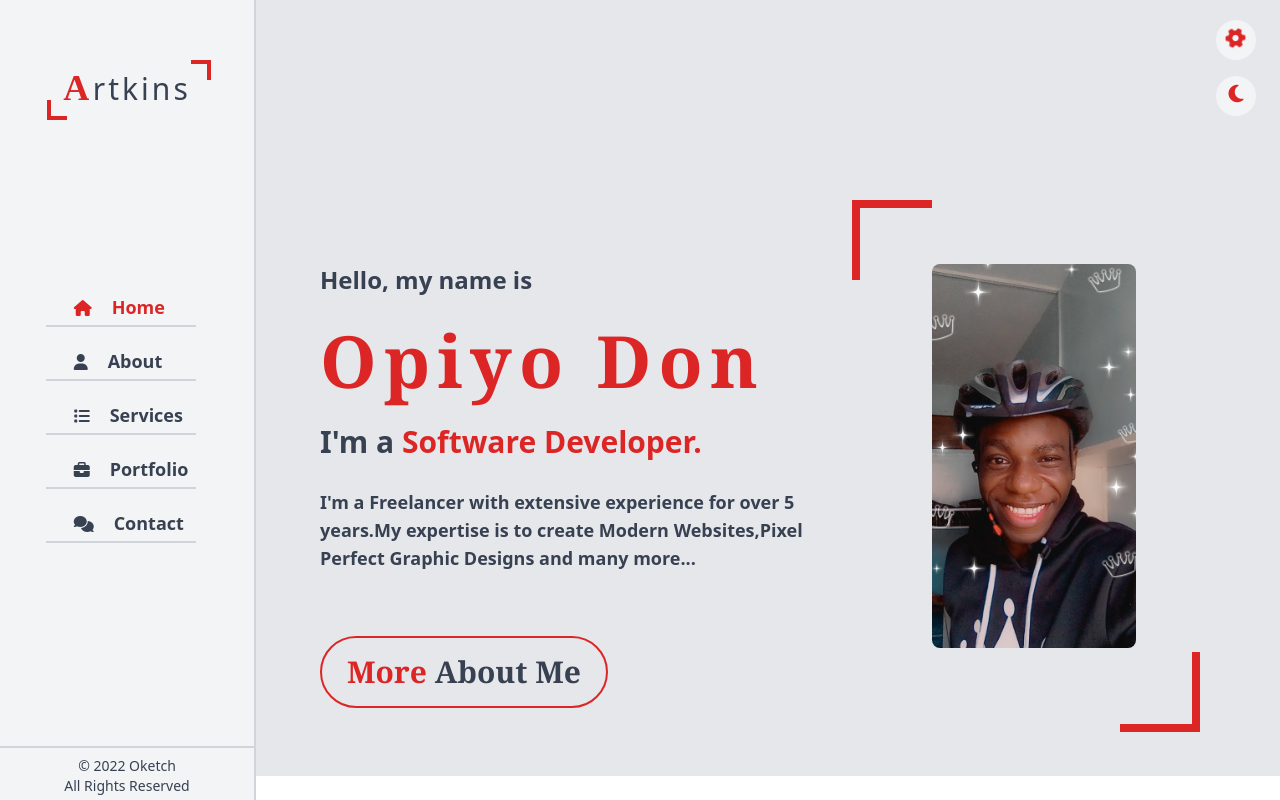
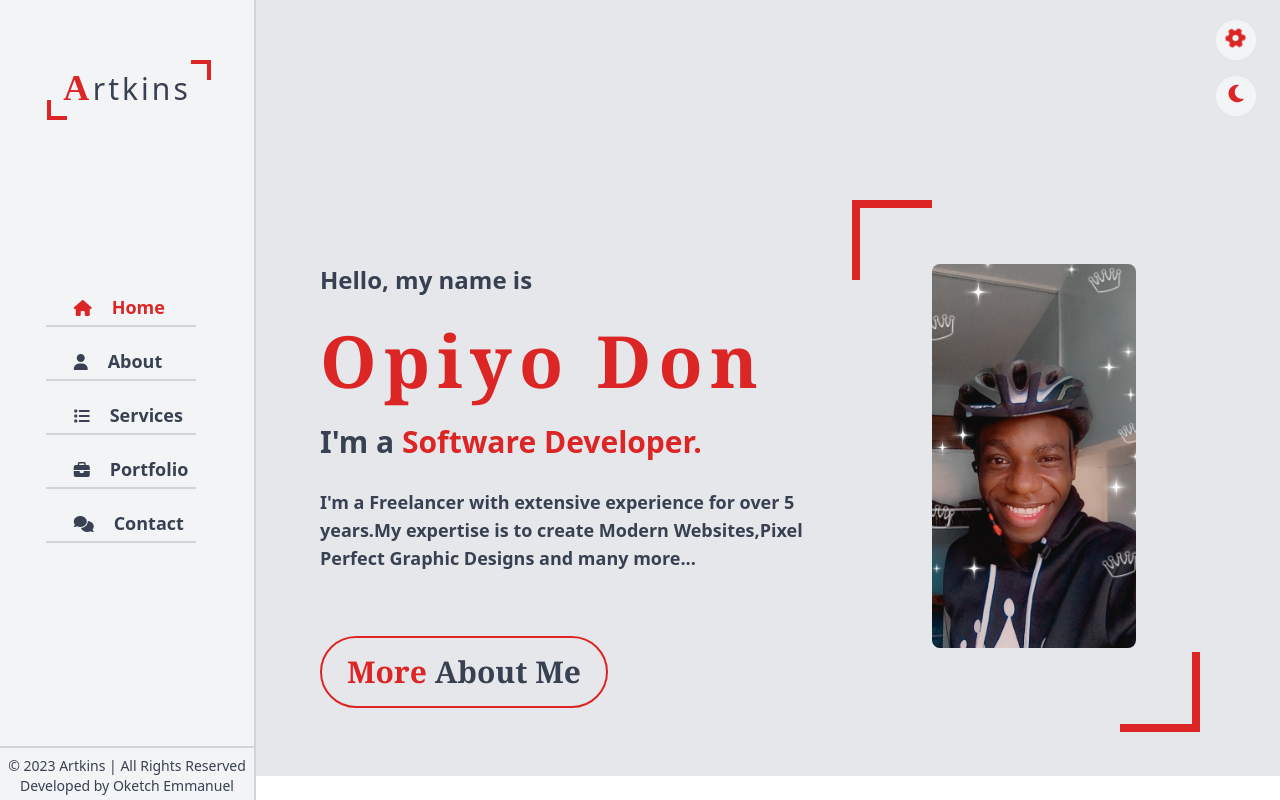
Before and after one commit to opiyodon/tailwind_portfolio, a website: page PUBLIC/index.html in a window 1280 px wide. Drawn offline with nearby package versions, Linux system fonts and the light colour scheme; a web font is replaced by a local one.

Commit message:
code update.

```diff
--- a/PUBLIC/index.html
+++ b/PUBLIC/index.html
@@ -51,8 +51,8 @@
 
 			<div class="absolute bottom-1 xs:w-64 lg:w-full font-normal text-light_txt border-t-2 border-t-light_border_bright"><!--FOOTER-->
 					<div class="text-sm pt-2">
-						<p class="flex justify-center">&copy 2022 Oketch</p>
-						<p class="flex justify-center">All Rights Reserved</p>
+						<p class="flex justify-center">&copy 2023 Artkins | All Rights Reserved</p>
+						<p class="flex justify-center hover:text-primary">Developed by Oketch Emmanuel</p>
 					</div>
 			</div>
 
```
